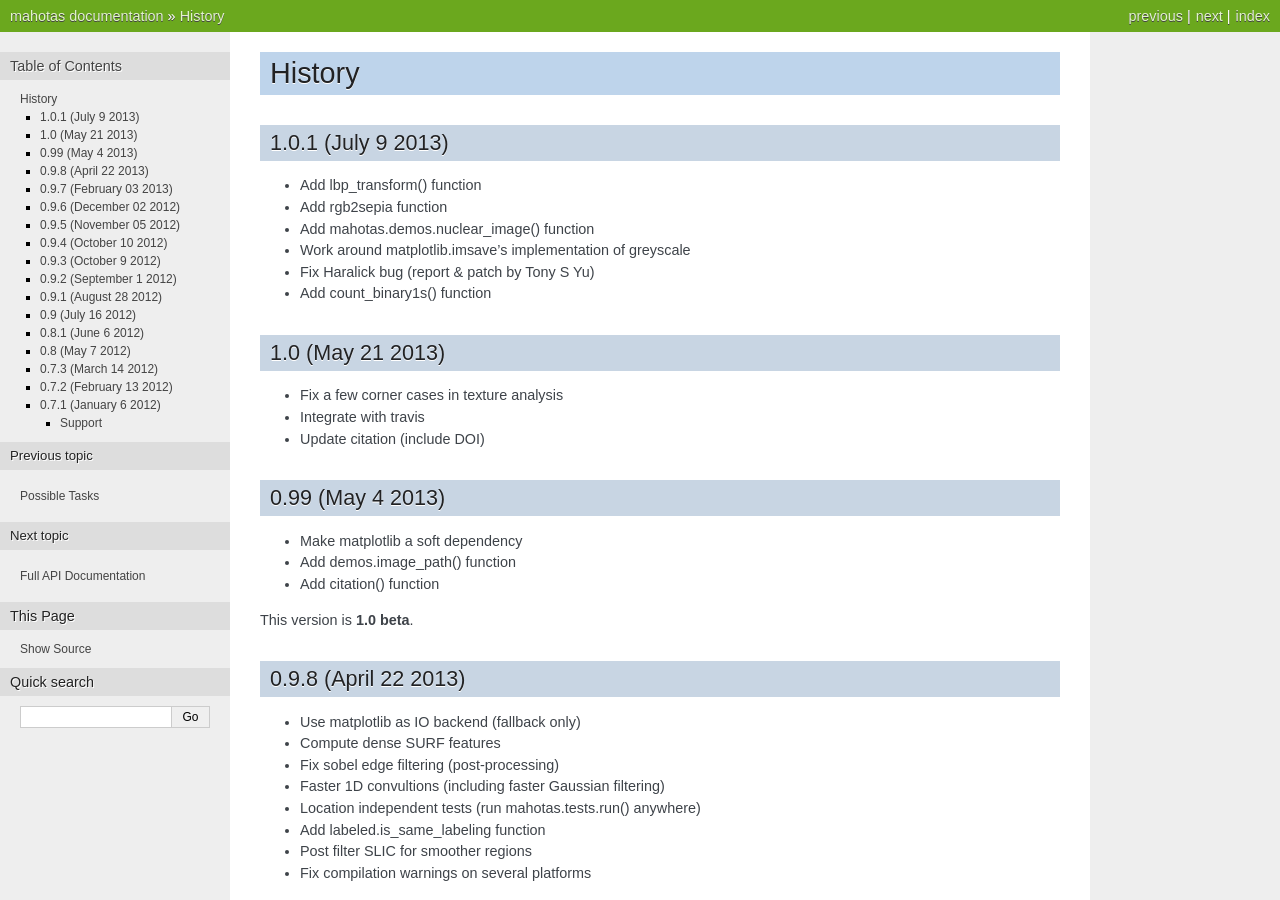
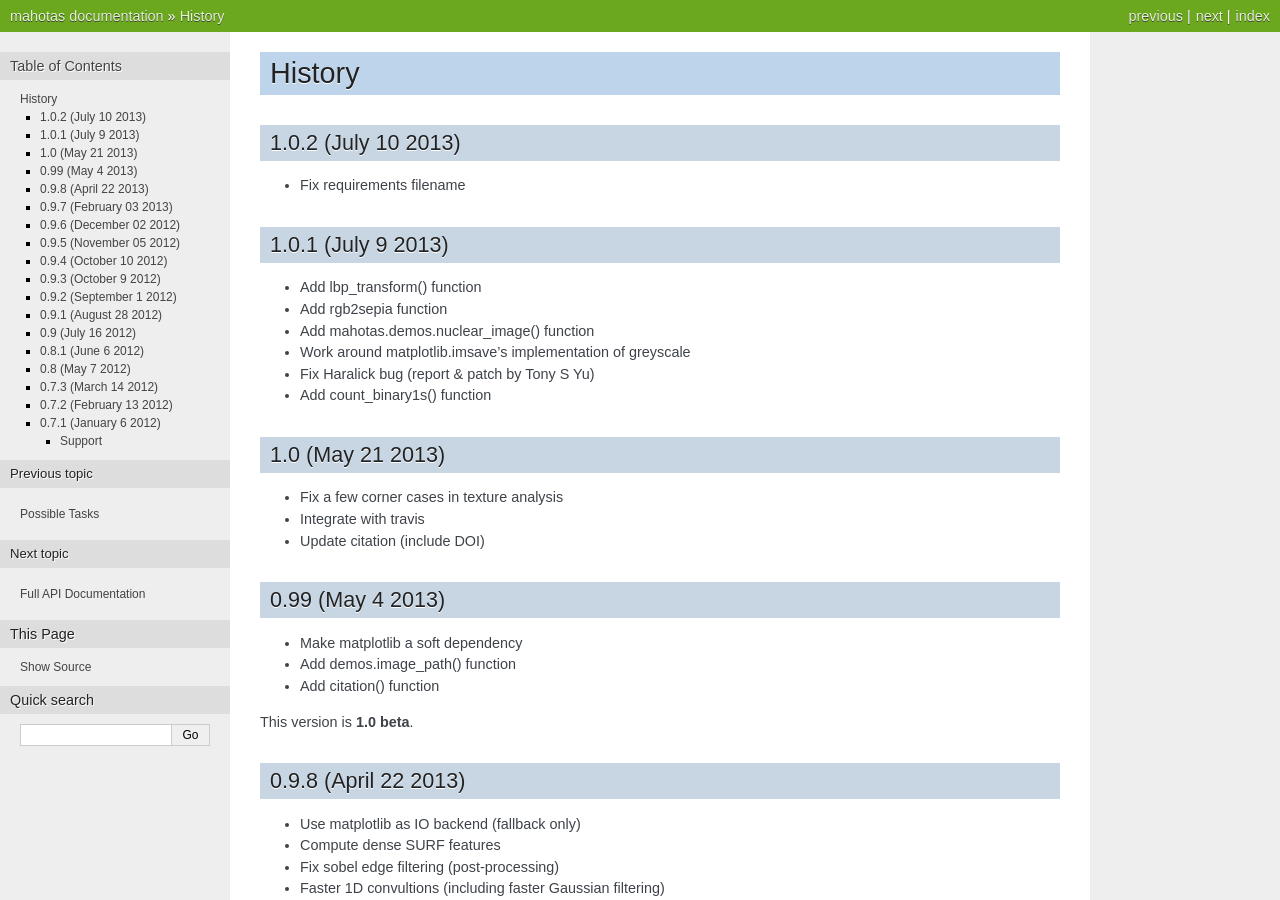
Before and after one commit to luispedro/mahotas, a Sphinx documentation site: the page built from docs/source/history.rst, in a window 1280 px wide and 900 px high. Built offline with Sphinx 7.4.7, drawn with Linux system fonts in a browser that asks for light colours; formulas are drawn with MathJax 3; the version number could not be read and is left out.

Commit message:
BLD Release 1.0.2
Just fix the build issue with the previous release

```diff
--- a/README.rst
+++ b/README.rst
@@ -170,6 +170,10 @@ You can use it for mahotas or general computer vision in Python questions.
 Recent Changes
 --------------
 
+1.0.2 (July 10 2013)
+~~~~~~~~~~~~~~~~~~~~
+- Fix requirements filename
+
 1.0.1 (July 9 2013)
 ~~~~~~~~~~~~~~~~~~~
 - Add lbp_transform() function
--- a/docs/source/history.rst
+++ b/docs/source/history.rst
@@ -1,6 +1,10 @@
 =======
 History
 =======
+
+1.0.2 (July 10 2013)
+~~~~~~~~~~~~~~~~~~~~
+- Fix requirements filename
 
 1.0.1 (July 9 2013)
 ~~~~~~~~~~~~~~~~~~~
```
